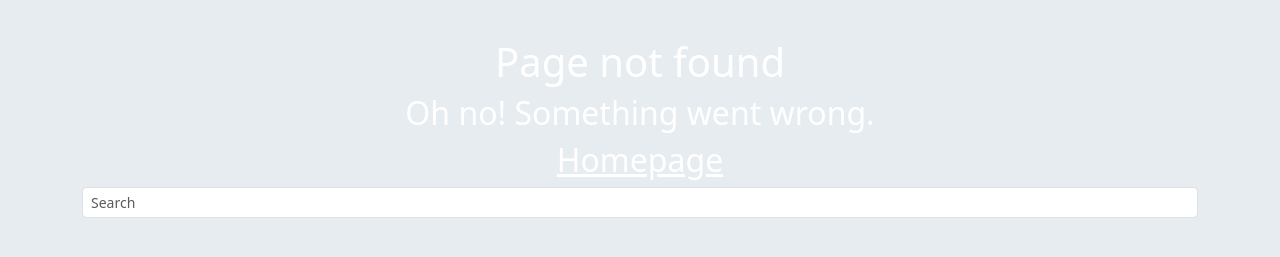
After one commit to XuXaO415/Twitter_Clone, a Flask app: template templates/404.html in a window 1280 px wide. The commit adds this page. Shown: the part 543-800 px from the top of the page. Run offline with Flask 2, Linux system fonts and the light colour scheme; the template is opened without the code that fills it, so the values that code supplies are empty; some libraries are stand-ins or nearby versions.

Commit message:
Added custom content for error page

```diff
--- a/app.py
+++ b/app.py
@@ -256,9 +256,10 @@ def profile():
             if user:
                 user.username = form.username.data
                 user.email = form.email.data
-                user.image_url = form.image_url.data
+                user.image_url = form.image_url.data or g.user.image_url
                 user.bio = form.bio.data
-                user.header_image_url = form.header_image_url.data
+                user.location = form.location.data
+                user.header_image_url = form.header_image_url.data or g.user.header_image_url
 
                 db.session.add(user)
                 db.session.commit()
@@ -269,11 +270,11 @@ def profile():
                 flash("Incorrect password", "danger")
                 return redirect(f"/users/{g.user.id}")
     else:
-            return render_template("users/edit.html", form=form, user=g.user)
+            return render_template("users/edit.html", form=form)
 
 
 @app.route("/users/add_likes/<int:msg_id>", methods=["POST"])
-def add_like(msg_id):
+def add_likes(msg_id):
     """Enables a user to like a warble"""
 
     if not g.user:
@@ -295,8 +296,6 @@ def add_like(msg_id):
     return redirect("/")
 
 
-    #From home.html  action="/users/add_like/{{ msg.id }}"
-
 @app.route("/users/delete_like/<int:msg_id>", methods=["POST"])
 def delete_like(msg_id):
     """Gives a users the ability to delete/unlike a warble"""
@@ -316,7 +315,6 @@ def delete_like(msg_id):
     db.session.delete(remove_like)
     db.session.commit()
 
-    # flash("You unliked this post", "success")
     flash(f"You just unliked {msg.user.username}'s post.", "danger")
     return redirect("/")
 
@@ -428,6 +426,11 @@ def homepage():
         return render_template('home-anon.html')
 
 
+@app.errorhandler(404)
+def page_not_found(e):
+    return render_template("404.html"), 404
+
+
 
 ##############################################################################
 # Turn off all caching in Flask
@@ -447,6 +450,3 @@ def add_header(req):
     return req
 
 ##############################################################################
-@app.errorhandler(404)
-def page_not_found(e):
-    return render_template("/messages/404.html")
--- /dev/null
+++ b/templates/404.html
@@ -0,0 +1,30 @@
+
+
+
+{% extends "base.html" %}
+{% block title %}404{% endblock %}
+
+{% block content %}
+<center>
+  <!-- <iframe src="https://giphy.com/embed/YyKPbc5OOTSQE" width="480" height="480" frameBorder="0" class="giphy-embed" allowFullScreen></iframe><p><a href="https://giphy.com/gifs/gustavo-art-kidmograph-gustavo-YyKPbc5OOTSQE"></a></p> -->
+  <!-- <iframe src="https://giphy.com/embed/14uQ3cOFteDaU" width="480" height="360" frameBorder="0" class="giphy-embed" allowFullScreen></iframe><p><a href="https://giphy.com/gifs/404-14uQ3cOFteDaU"></a></p> -->
+
+  <div class="img-src">
+    <h2><iframe src="https://giphy.com/embed/YyKPbc5OOTSQE" width="480" height="480" frameBorder="0" class="giphy-embed" allowFullScreen></iframe></h2>
+<div class="message-404">
+    <div class="display-4" data-content="404">
+        <h1>Page not found</h1>
+    </div>
+
+    <h2>
+        Oh no! Something went wrong.
+        <h2>
+            <div>
+                <a href="/">Homepage</a>
+                <div class="row">
+                    <form class="form-inline d-flex justify-content-center md-form form-sm active-cyan active-cyan-2 mt-2" action="/users">
+                        <!-- <i class="fa fa-search"></i> -->
+                        <input class="form-control form-control-sm ml-3 w-75" type="text" placeholder="Search">
+                    </form>
+                </div>
+                {% endblock %}
--- a/templates/home.html
+++ b/templates/home.html
@@ -51,7 +51,7 @@
                 <!-- {{'btn-primary' if msg.id in g.user.likes else 'btn-secondary'}} -->
                 <form method="POST" action="/users/delete_like/{{ msg.id }}" id="messages-form">
                     <button class="btn btn-sm btn-primary">
-                        <i class="fa fa-thumbs-down"></i>
+                        <i class="fa fa-trash"></i>
                     </button>
                 </form>
                 {% else %}
```
Also changed, not shown: forms.py (+6 -6 lines).
